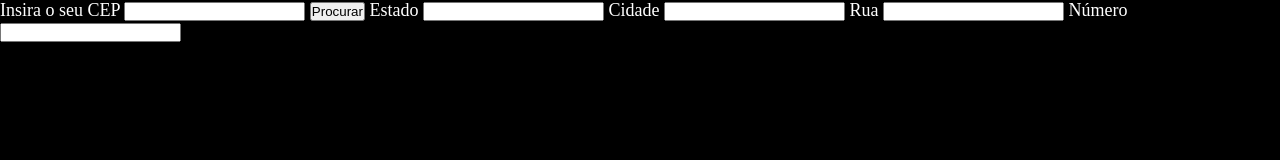
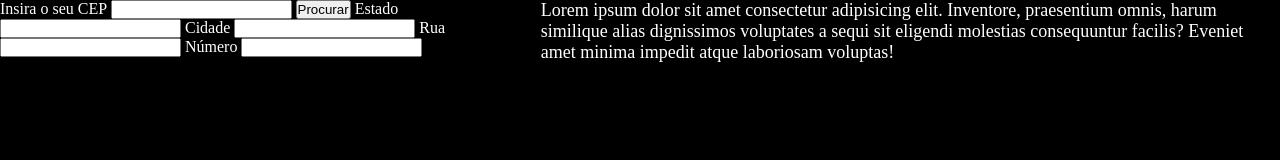
Before and after one commit to Heclypso/pratices, a website: page src/index.html in a window 1280 px wide. Drawn offline with nearby package versions, Linux system fonts and the light colour scheme; files that its build step writes are made by us from their sources.

Commit message:
#6 feat: desenvolvido função de calculo para conversão de pixel para em

```diff
--- a/src/index.html
+++ b/src/index.html
@@ -7,7 +7,7 @@
     <link rel="stylesheet" href="./styles/main.min.css">
 </head>
 <body>
-    <form>
+    <form class="form">
         <label for="cep">Insira o seu CEP</label>
         <input name="cep" type="text">
 
@@ -26,5 +26,9 @@
         <input name="number" type="text">
     </form>
     <script type="module" src="./scripts/main.js"></script>
+    <p class="form__description">
+    Lorem ipsum dolor sit amet consectetur adipisicing elit. Inventore, praesentium omnis, harum similique alias
+    dignissimos voluptates a sequi sit eligendi molestias consequuntur facilis? Eveniet amet minima impedit atque laboriosam voluptas!
+    </p>
 </body>
 </html>
--- /dev/null
+++ b/src/styles/_math.scss
@@ -0,0 +1,5 @@
+@use 'sass:math';
+
+@function pixelParaEm($alvoEmPixel, $contextoEmPixel: 16px) {
+    @return math.div($alvoEmPixel, $contextoEmPixel) + em;
+}
--- a/src/styles/main.scss
+++ b/src/styles/main.scss
@@ -2,6 +2,7 @@
 @use 'mixins';
 @use 'variables';
 @use 'sass:map';
+@use 'math';
 
 * {
     padding: 0;
@@ -11,8 +12,15 @@
 }
 
 body {
-    font-size: 18px;
+
     background-color: variables.$primaryColor;
     color: variables.$primaryTextColor;
     @include mixins.flexElement();
 }
+
+.form {
+
+    &__description {
+        font-size: math.pixelParaEm(18px);
+    }
+}
```
